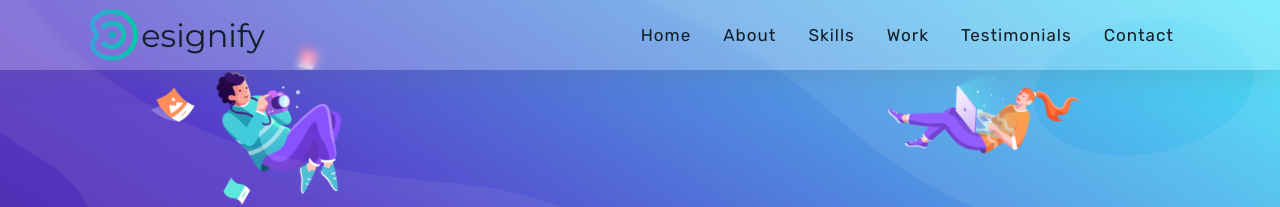
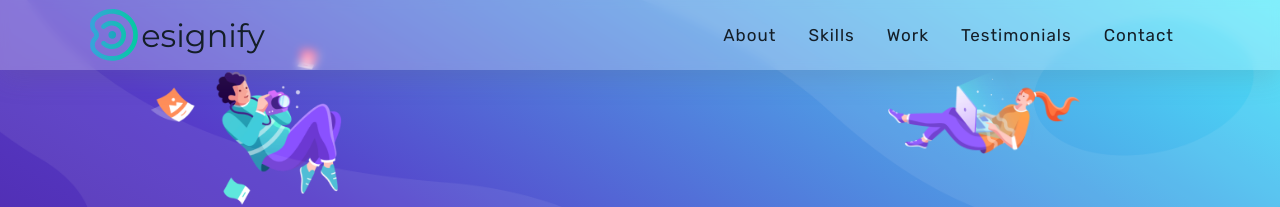
Before and after one commit to hamdidev/landOff, a React (Create React App) app: page / in a window 1280 px wide. Shown: the top 207 px of the page. Built offline with nearby package versions, Linux system fonts and the light colour scheme.

Commit message:
minor changes in hero and nav

```diff
--- a/src/components/Hero/Hero.jsx
+++ b/src/components/Hero/Hero.jsx
@@ -48,7 +48,7 @@ const Hero = () => {
 
   return (
     <>
-      <HeroSection id="hero">
+      <HeroSection id="home">
         <HeroImage className="pattern" src="./images/hero-pattern-bg-lg.png" />
         <HeroImage className="guy" src="./images/hero-guy-1.png" />
         <CharacterContainer>
--- a/src/components/Navbar/Navbar.jsx
+++ b/src/components/Navbar/Navbar.jsx
@@ -34,7 +34,7 @@ const Navbar = () => {
     <IconContext.Provider value={{ color: "#fff" }}>
       <Nav>
         <NavbarContainer>
-          <NavLogo>
+          <NavLogo href="/">
             <NavIcon src="./images/logo.svg" alt="" />
             esignify
           </NavLogo>
@@ -42,7 +42,7 @@ const Navbar = () => {
             {show ? <FaTimes /> : <CgMenuRight />}
           </MobileIcon>
           <NavMenu show={show}>
-            {["home", "about", "skills", "work", "testimonials", "contact"].map(
+            {["about", "skills", "work", "testimonials", "contact"].map(
               (item) => (
                 <NavItem key={item}>
                   <NavLinks onClick={() => setShow(false)} href={`#${item}`}>
```
